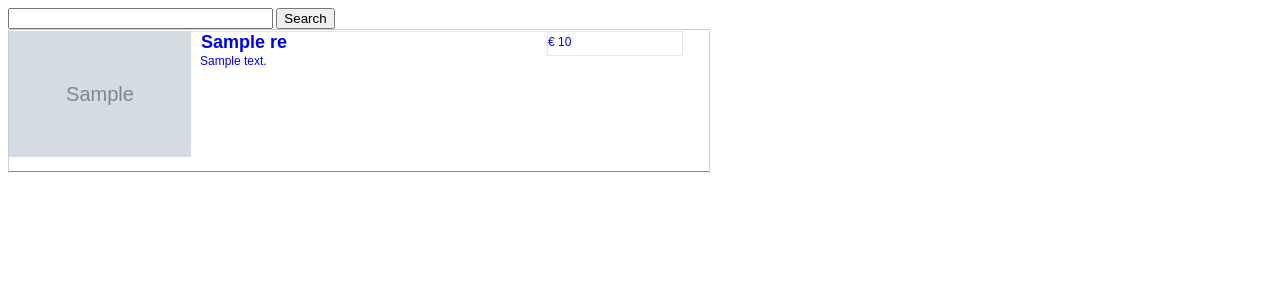
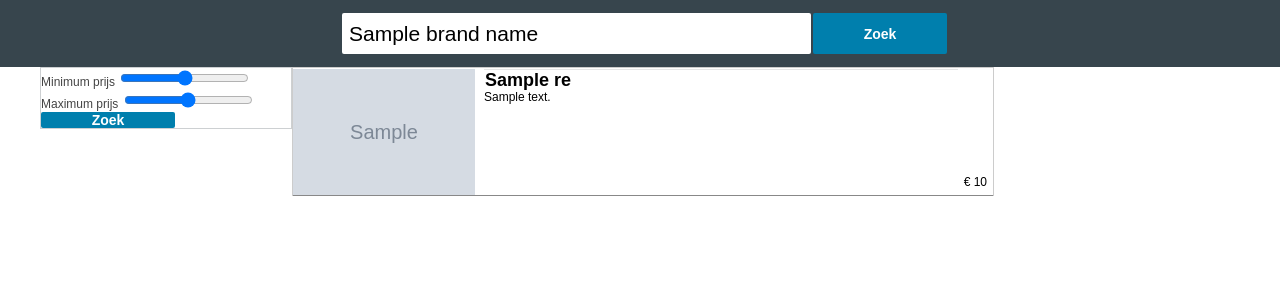
Before and after one commit to pgroot91/CarCollector, a Django app: template templates/search.html in a window 1280 px wide. Shown: the top 300 px of the page. Run offline with Django 3.2, Linux system fonts and the light colour scheme; the template is opened without the code that fills it: most values are stand-ins (such as "Sample title", 1, 10 or a date in 2020); grey boxes marked "Sample" are stand-in pictures.

Commit message:
added price filter

```diff
--- a/static/css/style.css
+++ b/static/css/style.css
@@ -2,10 +2,17 @@ html {
     font-family: Arial,Helvetica,Sans,Sans-Serif,"Sans Serif";
     font-size: 100%;
     line-height: 1.25;
+    color: #000;
 }
+
+a:link, a:visited {
+    color: #000;
+}
+
 body {
     font-size: 12px;
     color: #444;
+    margin: 0;
 }
 
 main#main {
@@ -14,15 +21,12 @@ main#main {
     border-right: 1px solid #ccc;
     width: 700px;
     float: left;
-    margin-left: 0;
 }
 
 article.car {
     height: 126px;
     border-top: 1px solid transparent;
-    padding-bottom: 14px;
     border-bottom: 1px solid #888;
-    margin-bottom: 1px;
     background-color: #fff;
 }
 
@@ -44,18 +48,21 @@ img.car-image {
 }
 
 div.car-details {
-    width: 483px;
-    height: 106px;
+    width: 503px;
+    height: 126px;
     position: relative;
     float: left;
     padding-left: 0;
     border-right: 0;
     margin-left: 0;
+    margin-bottom: 0;
+    overflow: hidden;
+    text-overflow: ellipsis;
 }
 
 h3.title {
     font-size: 18px;
-    height: 22px;
+    height: 20px;
     line-height: 20px;
     cursor: pointer;
     border-top: 1px solid #e6e6e6;
@@ -70,12 +77,87 @@ h3.title {
 
 div.price {
     position: absolute;
-    top: 0;
     bottom: 0;
     width: 134px;
     height: 20px;
     padding-top: 3px;
-    border: 1px solid #e6e6e6;
     right: 0;
     float: right;
+    text-align: right;
 }
+
+input.search {
+    border: 0;
+    height: 41px;
+    font-size: 21px;
+    padding: 0 0 0 7px;
+    border-radius: 2px;
+    width: 100%;
+}
+
+input.search-button {
+    min-width: 134px;
+    border-radius: 2px;
+    border: 0;
+    display: block;
+    height: 100%;
+    padding: 0;
+    font-size: 14px;
+    font-weight: bold;
+    background-color: #007fad;
+    color: #fff;
+    cursor: pointer;
+}
+
+input.filter-button {
+    min-width: 134px;
+    border-radius: 2px;
+    border: 0;
+    display: block;
+    height: 100%;
+    padding: 0;
+    font-size: 14px;
+    font-weight: bold;
+    background-color: #007fad;
+    color: #fff;
+    cursor: pointer;
+}
+
+div.search {
+    margin-top: 0;
+    height: 41px;
+    max-width: 675px;
+    display: table;
+    width: 100%;
+}
+
+div.first-search-row {
+    display: table-cell;
+    padding-left: 9px;
+    width: 100%;
+    vertical-align: middle;
+}
+
+form.search {
+    width: 614px;
+    margin: 0 auto;
+    padding: 13px 0;
+}
+
+header#header {
+    background: #37454d;
+    margin: 0 auto;
+}
+
+aside#filter {
+    border: solid 1px #cdd0d2;
+    display: block;
+    width: 250px;
+    float: left;
+}
+
+div#main-content {
+    max-width: 1200px;
+    margin-top: 30px;
+    margin: 0 auto;
+}
--- a/templates/search.html
+++ b/templates/search.html
@@ -7,15 +7,53 @@
     <link rel="stylesheet" href="{% static "css/style.css" %}">
 </head>
 <body>
-    <header>
-        <form action="/" method="post">{% csrf_token %}
-            <input type="text" name="term" size="30" spellcheck="true">
-            <input type="submit" value="Search">
+    <header id="header">
+        <form action="/" method="post" class="search">{% csrf_token %}
+	    <div class="search">
+		<div class="first-search-row">
+                    <input type="text" name="term" size="30" spellcheck="true" class="search" value="{{ brand_name }}">
+		</div>
+		<div class="first-search-row">
+                    <input type="submit" value="Zoek" class="search-button">
+		</div>
+	    </div>
         </form>
     </header>
-    <main id="main">
+    <div id="main-content">
+    <aside id="filter">
+        <form action="/" method="post" class="filter">{% csrf_token %}
+	<input type="hidden" name="term" value="{{ brand_name }}" />
+	<section id ="price-range">
+	    <label for="min-price">Minimum prijs</label>
+    	    <input name="min-price" type="range" min="0" max="1000000" step="500" />
+            <label for="max-price">Maximum prijs</label>
+    	    <input name="max-price" type="range" min="0" max="1000000" step="500" />
+	</section>
+	<section id ="filter-button">
+	    <input type="submit" value="Zoek" class="filter-button">
+	</section>
+	</form>
+   </aside>
+   <main id="main">
         {% if result %}
+	    <section>
             {% for res in result %}
+                <script type="application/ld+json">
+		{
+		  "@context": "http://schema.org",
+        	  "@type" :"Offer",
+        	  "priceSpecification" : {
+            	  	"@type" : "UnitPriceSpecification",
+            	  	"priceCurrency" : "EUR",
+            	  	"price" : "{{ res.price }}" },
+        	  "itemOffered" : {
+            		"@type" : "Car",
+            		"name" : "{{ res.title }}",
+            		"description" : "{{ res.description }}",
+        		"image" : "{{ res.image_url }}",
+    		  }
+	        }
+		</script>
                 <a href="{{ res.url }}" target="_blank" title="{{ res.title }}" itemscope itemtype="http://schema.org/Offer" itemref="{{ res.id }}">
                     <article class="car" itemprop="itemOffered" itemscope itemtype="http://schema.org/Car">
                         <div class="car-image"><img itemprop="image" src="{{ res.image_url }}" alt="{{ res.title }}" class="car-image"></div>
@@ -28,7 +66,9 @@
                     </article>
                 </a>
             {% endfor %}
+	    </section>
         {% endif %}
     </main>
+    </div>
 </body>
 </html>
```
Also changed, not shown: CarCollector/autotrader_crawler.py (+4 -4 lines), CarCollector/autowereld_crawler.py (+4 -4 lines), CarCollector/marktplaats_crawler.py (+4 -4 lines), CarCollector/speurders_crawler.py (+4 -4 lines), CarCollector/views.py (+12 -10 lines).
